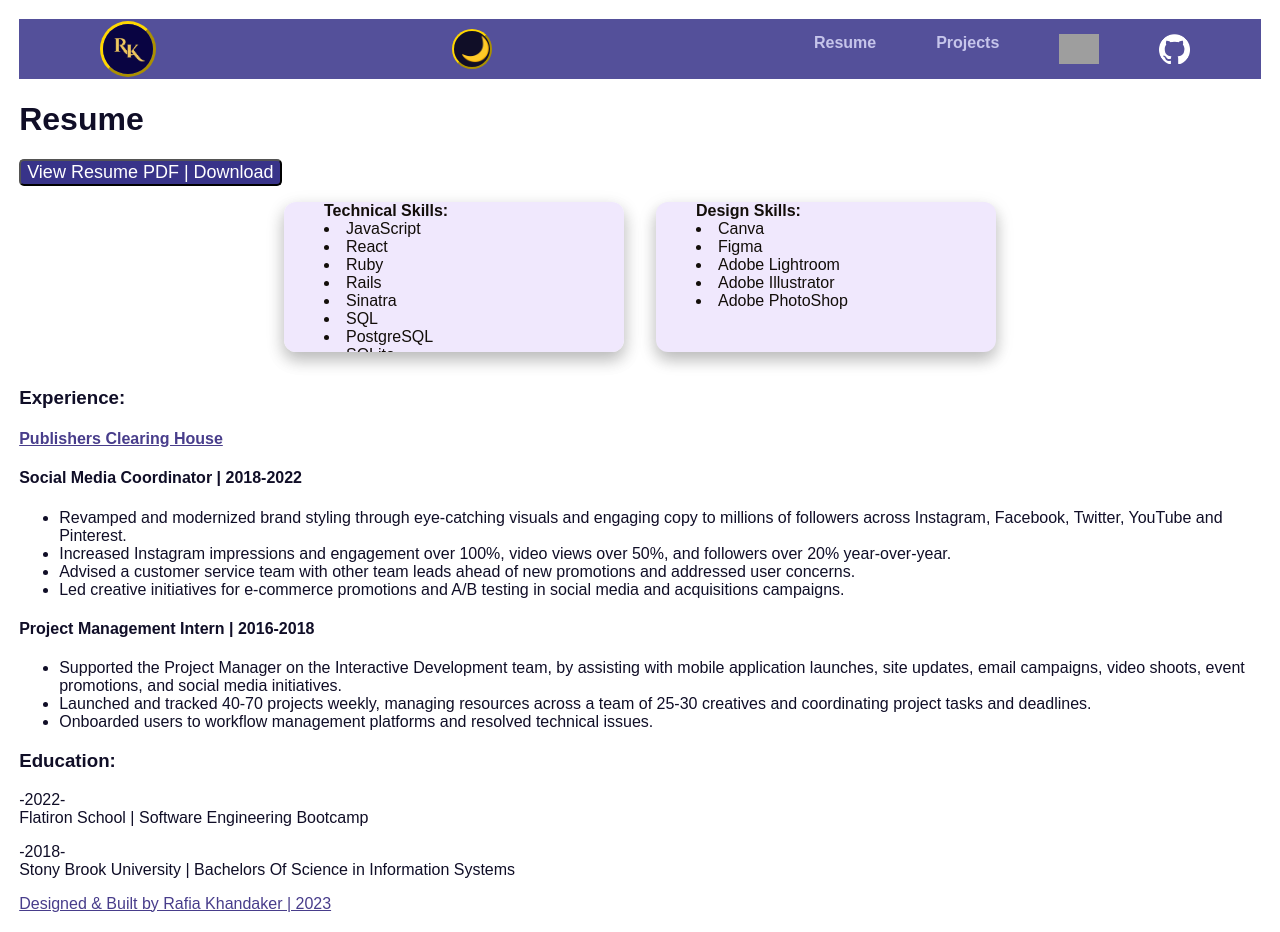
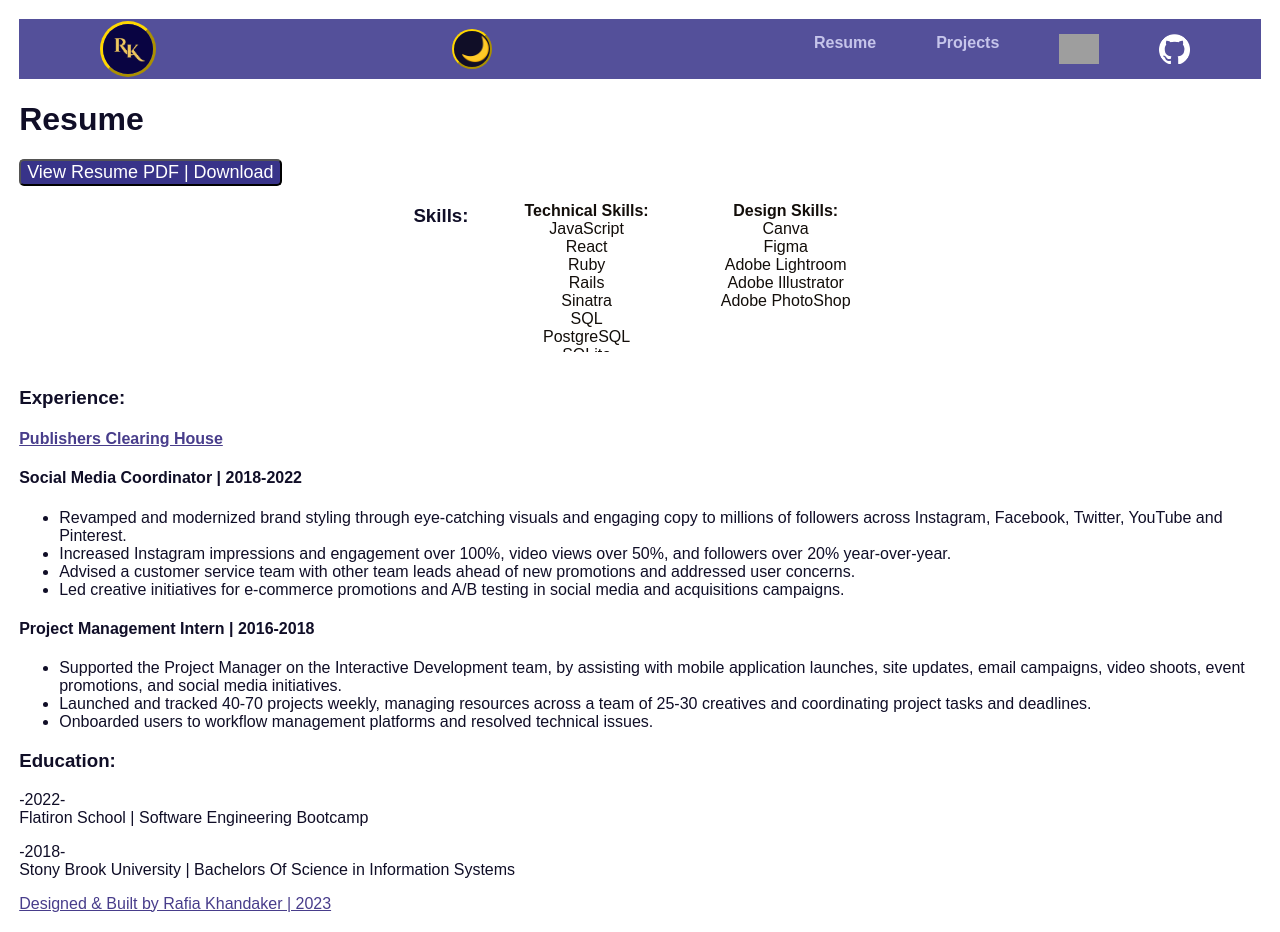
Before and after one commit to RafiaJK/portfolio, a React (Create React App) app: page /resume in a window 1280 px wide. Built offline with nearby package versions, Linux system fonts and the light colour scheme; grey boxes are pictures that could not be loaded.

Commit message:
Updated skills styling in Resume

```diff
--- a/src/Home.css
+++ b/src/Home.css
@@ -2,5 +2,4 @@
     border-radius: 50%;
     max-width: 40%;
     display: flex;
-
 }
--- a/src/Resume.css
+++ b/src/Resume.css
@@ -1,14 +1,18 @@
 .tech-skills-list{
     margin: 1rem;
-    border-radius: 12px;
-    /* text-align: center; */
+    /* border-radius: 12px; */
+    text-align: center;
     height:150px;
-    list-style:inside;
-    width: 300px;
+    list-style:none;
+    /* width: 300px; */
     overflow: auto;
     color: rgb(19, 14, 10);
-    background-color: rgb(240, 232, 253);
-    box-shadow: 0 8px 16px 0 rgba(0,0,0,0.2), 0 6px 20px 0 rgba(0, 0, 0, 0.112);
+    /* background-color: rgb(240, 232, 253); */
+    /* box-shadow: 0 8px 16px 0 rgba(0,0,0,0.2), 0 6px 20px 0 rgba(0, 0, 0, 0.112); */
+}
+
+.tech-skills-list li{
+    width: auto;
 }
 
 .skills-blocks{
--- a/src/Resume.js
+++ b/src/Resume.js
@@ -10,7 +10,7 @@ function Resume() {
 
   return (
     <div className="Resume">
-      <h1 className='resume-header'>Resume</h1>
+      <h1 >Resume</h1>
 
       <button className='pdf-button' onClick={handleClick}>View Resume PDF | Download</button>
       {togglePDF ? <iframe src={Rafia_Khandaker_Resume} width="100%" height="450px"></iframe>
@@ -18,6 +18,7 @@ function Resume() {
       }
 
 <div className="skills-blocks">
+  <h3>Skills:</h3>
 <ul className="tech-skills-list"><b>Technical Skills:</b>
         <li>JavaScript</li>
         <li>React</li>
--- a/src/darkTheme.css
+++ b/src/darkTheme.css
@@ -14,7 +14,7 @@
 .dark .tech-skills-list{
     background-color: #100e27;
     color: lavender;
-    box-shadow: 0 8px 16px 0 rgba(255, 254, 242, 0.2), 0 6px 20px 0 rgba(255, 255, 255, 0.112);
+    /* box-shadow: 0 8px 16px 0 rgba(255, 254, 242, 0.2), 0 6px 20px 0 rgba(255, 255, 255, 0.112); */
 }
 
 .light {
```
